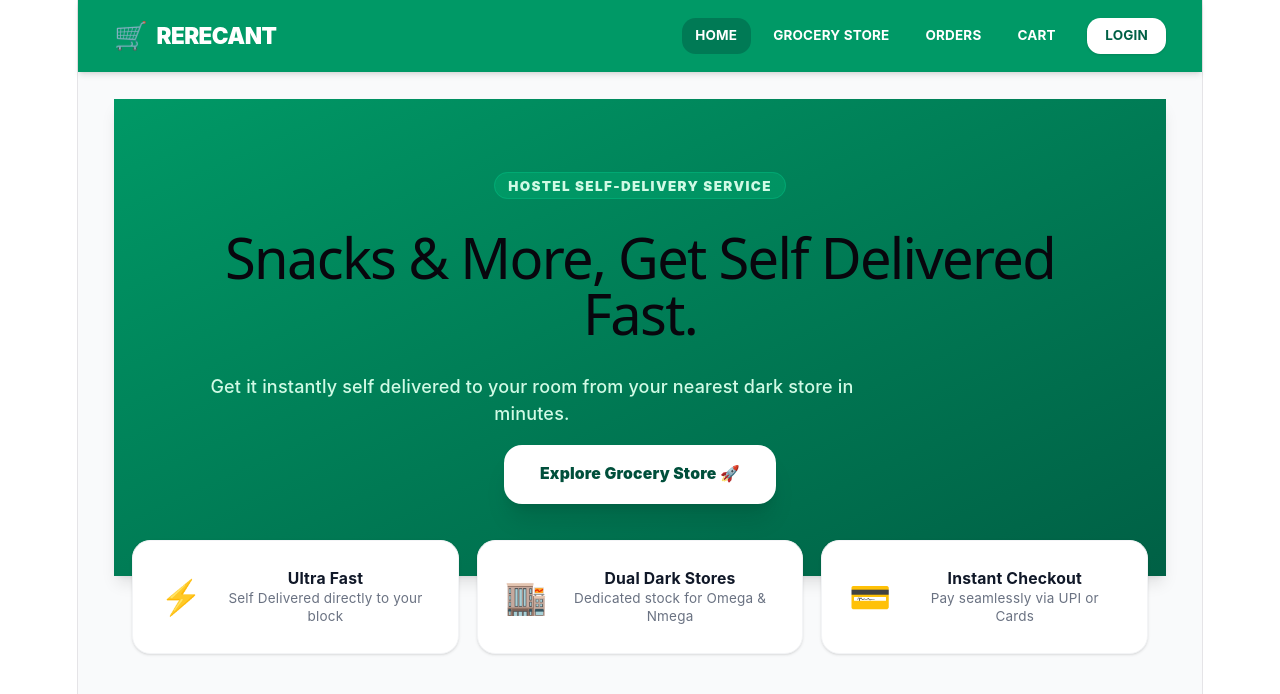
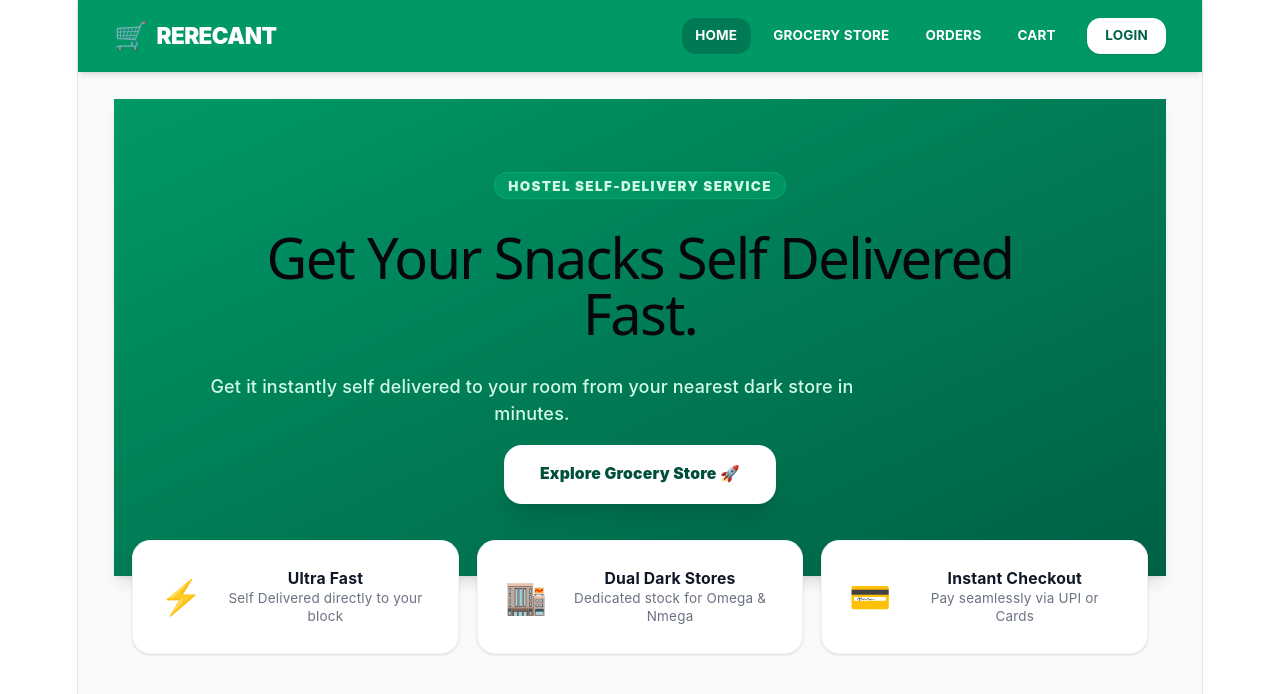
Before and after one commit to stemmasterstark-commits/rerecant, a React (Vite) app: page / in a window 1280 px wide. Shown: the top 694 px of the page. Built offline with nearby package versions, Linux system fonts and the light colour scheme; no server answers.

Commit message:
Color Changing

```diff
--- a/src/pages/Cart.jsx
+++ b/src/pages/Cart.jsx
@@ -206,7 +206,7 @@
     <div className="max-w-3xl mx-auto py-6 space-y-6 relative px-4">
       <div className="flex justify-between items-center border-b border-gray-100 pb-4">
         <div>
-          <h1 className="text-2xl font-black text-black">Your Cart</h1>
+          <h1 className="text-2xl font-black text-black!">Your Cart</h1>
           <p className="text-xs text-gray-500 font-medium">
             Fulfilling from:{" "}
             <span className="font-bold text-emerald-600">
--- a/src/pages/GroceryStore.jsx
+++ b/src/pages/GroceryStore.jsx
@@ -8,7 +8,7 @@
 };
 
 // Defined Admin Email Guard
-const ADMIN_EMAIL = "Stemmastersstark@gmail.com";
+const ADMIN_EMAIL = "stemmasterstark@gmail.com";
 
 export default function GroceryStore({ cartItems = [], setCartItems, user }) {
   const [selectedStore, setSelectedStore] = useState(
--- a/src/pages/Home.jsx
+++ b/src/pages/Home.jsx
@@ -10,7 +10,7 @@
             Hostel Self-Delivery Service
           </span>
           <h1 className="text-4xl sm:text-5xl font-black tracking-tight">
-            Snacks & More, Get Self Delivered Fast.
+            Get Your Snacks Self Delivered Fast.
           </h1>
           <p className="text-sm sm:text-base text-emerald-100 max-w-xl mx-auto font-medium">
             Get it instantly self delivered to your room from your nearest dark store in minutes.
```
